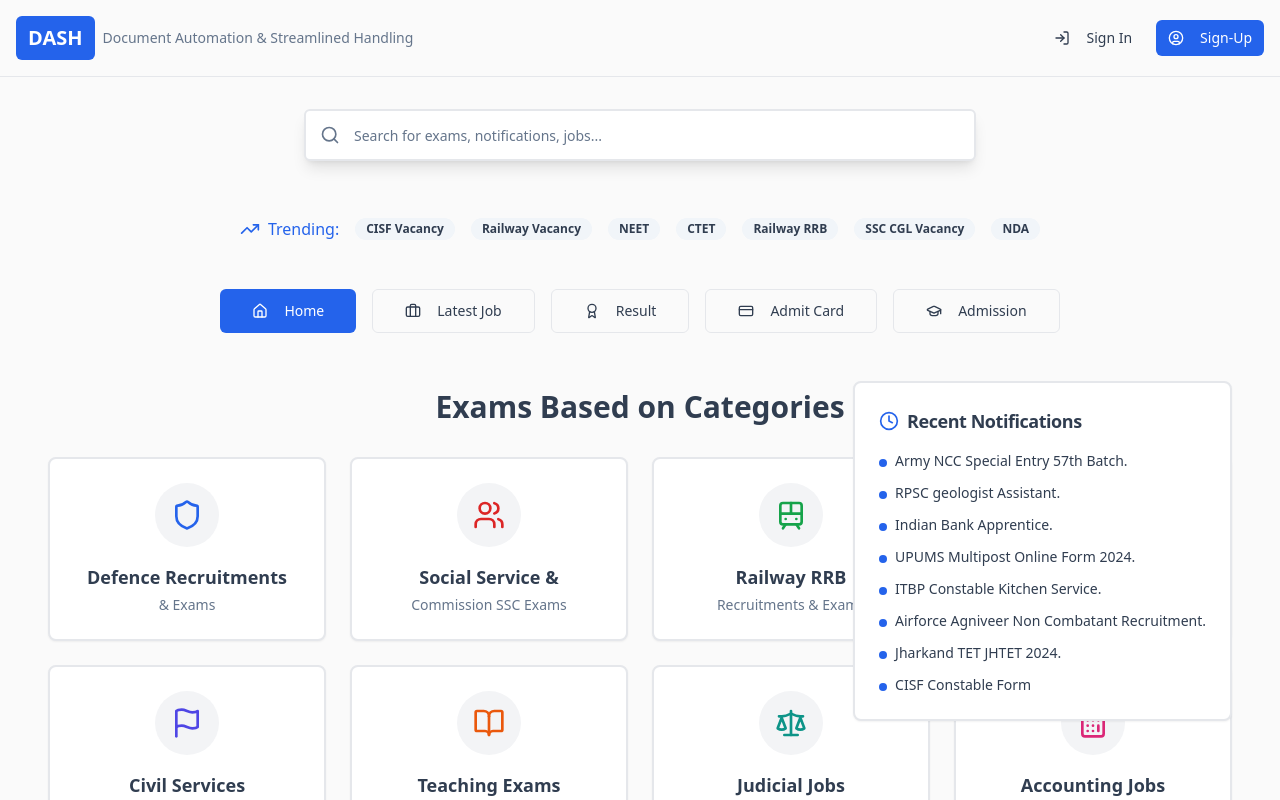
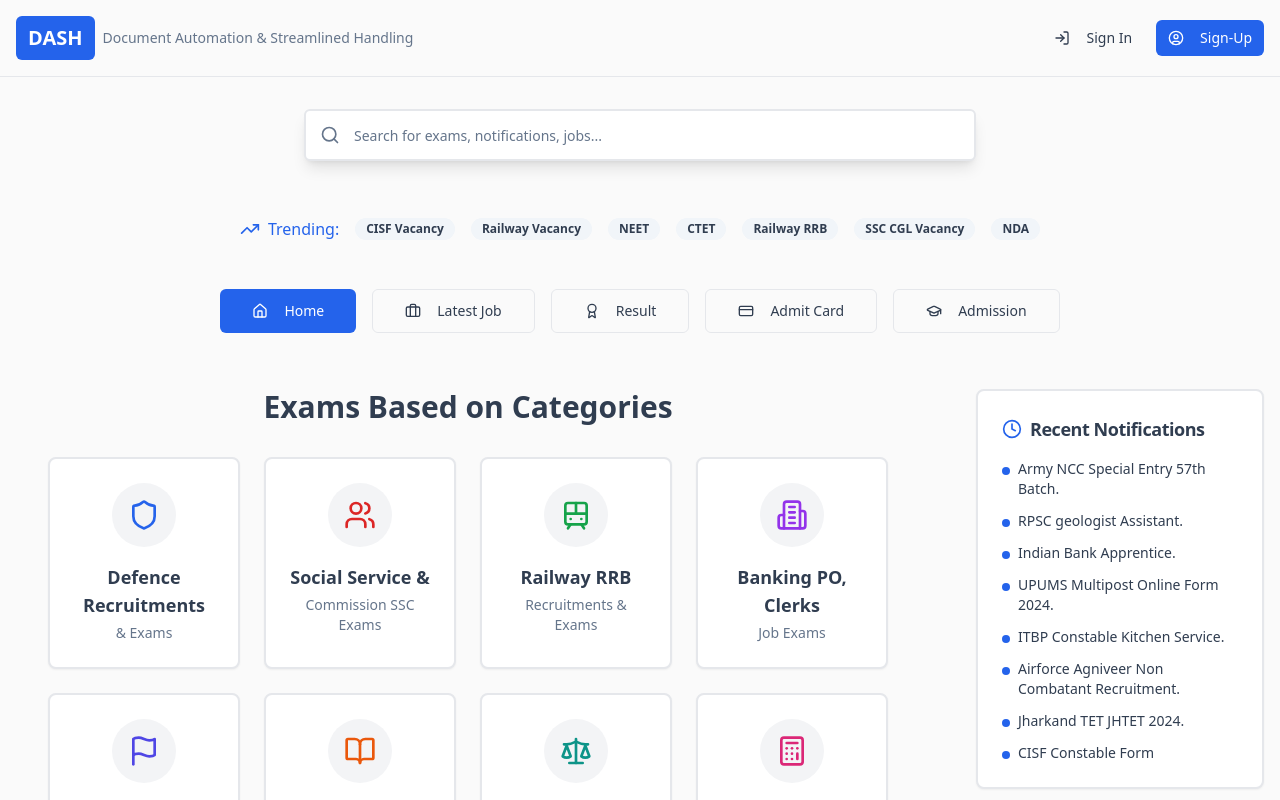
Before and after one commit to DASH-WORKSPACE/dash-automation, a React (Vite) app: page / in a window 1280 px wide. Shown: the top 800 px of the page. Built offline with nearby package versions, Linux system fonts and the light colour scheme.

Commit message:
Align Recent Notifications with Exams
Adjust the layout of the Recent Notifications component to align with the exam boxes on the page.

```diff
--- a/src/components/RecentNotifications.tsx
+++ b/src/components/RecentNotifications.tsx
@@ -15,9 +15,9 @@ const RecentNotifications = () => {
   ];
 
   return (
-    <div className="py-6 px-4">
-      <div className="container mx-auto">
-        <div className="max-w-sm mx-auto lg:mx-0 lg:ml-auto">
+    <div className="py-8 px-4">
+      <div className="w-full">
+        <div className="max-w-sm mx-auto lg:mx-0">
           <Card className="bg-exam-card border-2">
             <CardHeader className="pb-4">
               <CardTitle className="flex items-center space-x-2 text-lg">
--- a/src/pages/Index.tsx
+++ b/src/pages/Index.tsx
@@ -13,9 +13,11 @@ const Index = () => {
       <TrendingExams />
       <Navigation />
 
-      <div className="relative">
-        <ExamCategories />
-        <div className="absolute top-0 right-0 hidden lg:block">
+      <div className="lg:flex lg:gap-6 lg:items-start">
+        <div className="lg:flex-1">
+          <ExamCategories />
+        </div>
+        <div className="hidden lg:block lg:w-80 lg:flex-shrink-0">
           <RecentNotifications />
         </div>
       </div>
```
